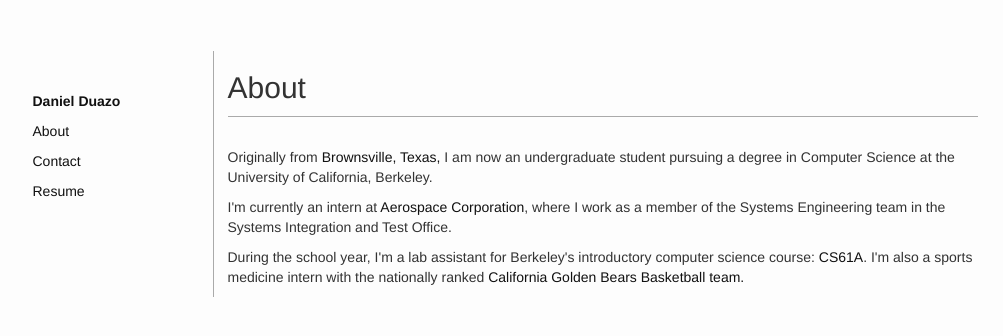
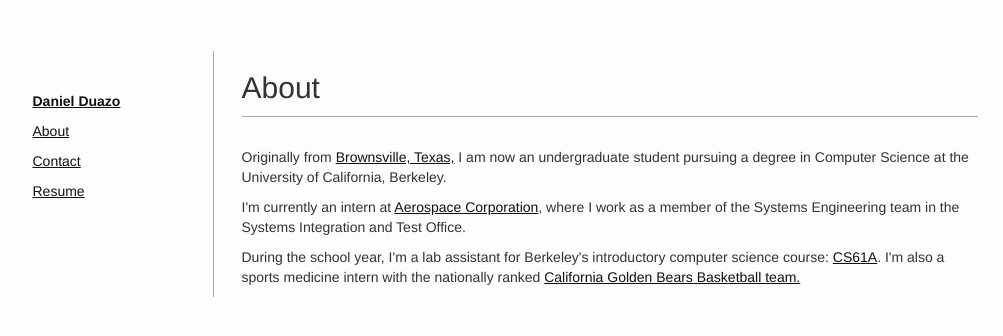
Before and after one commit to danielduazo/danielduazo.github.io, a Jekyll site: the page built from about/index.html, in a window 1280 px wide. Shown: the top 336 px of the page, without its empty margins (135-1138 px from the left). Built offline with Jekyll 4.4.1, drawn with Linux system fonts in a browser that asks for light colours.

Commit message:
Playing with col widths

```diff
--- a/about/index.html
+++ b/about/index.html
@@ -8,13 +8,13 @@ description:
 <div class="row">
     <div class="col-md-12">
     	<p>
-        Originally from <a href="https://www.google.com/maps/place/Brownsville,+TX/@26.0286158,-97.739321,10z/data=!3m1!4b1!4m2!3m1!1s0x866f7f6bc3fc6519:0xb1df1a694856522c">Brownsville, Texas,</a> I am now an undergraduate student pursuing a degree in Computer Science at the University of California, Berkeley.
+        Originally from <a class="one" href="https://www.google.com/maps/place/Brownsville,+TX/@26.0286158,-97.739321,10z/data=!3m1!4b1!4m2!3m1!1s0x866f7f6bc3fc6519:0xb1df1a694856522c">Brownsville, Texas,</a> I am now an undergraduate student pursuing a degree in Computer Science at the University of California, Berkeley.
         </p>
         <p>
-        I'm currently an intern at <a href="http://aerospace.org"> Aerospace Corporation</a>, where I work as a member of the Systems Engineering team in the Systems Integration and Test Office.
+        I'm currently an intern at <a class="one" href="http://aerospace.org"> Aerospace Corporation</a>, where I work as a member of the Systems Engineering team in the Systems Integration and Test Office.
         </p>
         <p>
-        During the school year, I'm a lab assistant for Berkeley's introductory computer science course: <a href="http://cs61a.org">CS61A</a>. I'm also a sports medicine intern with the nationally ranked <a href="http://espn.go.com/mens-college-basketball/team/_/id/25/california-golden-bears">California Golden Bears Basketball team.</a>
+        During the school year, I'm a lab assistant for Berkeley's introductory computer science course: <a class="one" href="http://cs61a.org">CS61A</a>. I'm also a sports medicine intern with the nationally ranked <a class="one" href="http://espn.go.com/mens-college-basketball/team/_/id/25/california-golden-bears">California Golden Bears Basketball team.</a>
         </p>
     </div>
 </div>
--- a/css/main.css
+++ b/css/main.css
@@ -29,7 +29,7 @@ html{
 
 
 a{
-    text-decoration: none;
+    text-decoration: underline;
     color: #111;
 }
 
@@ -39,7 +39,7 @@ ul{
 
 .left-bar{
     border-left: solid 1px #aaa;
-    padding-left: 1em;
+    padding-left: 2em;
 }
 
 .bottom-bar{
```
